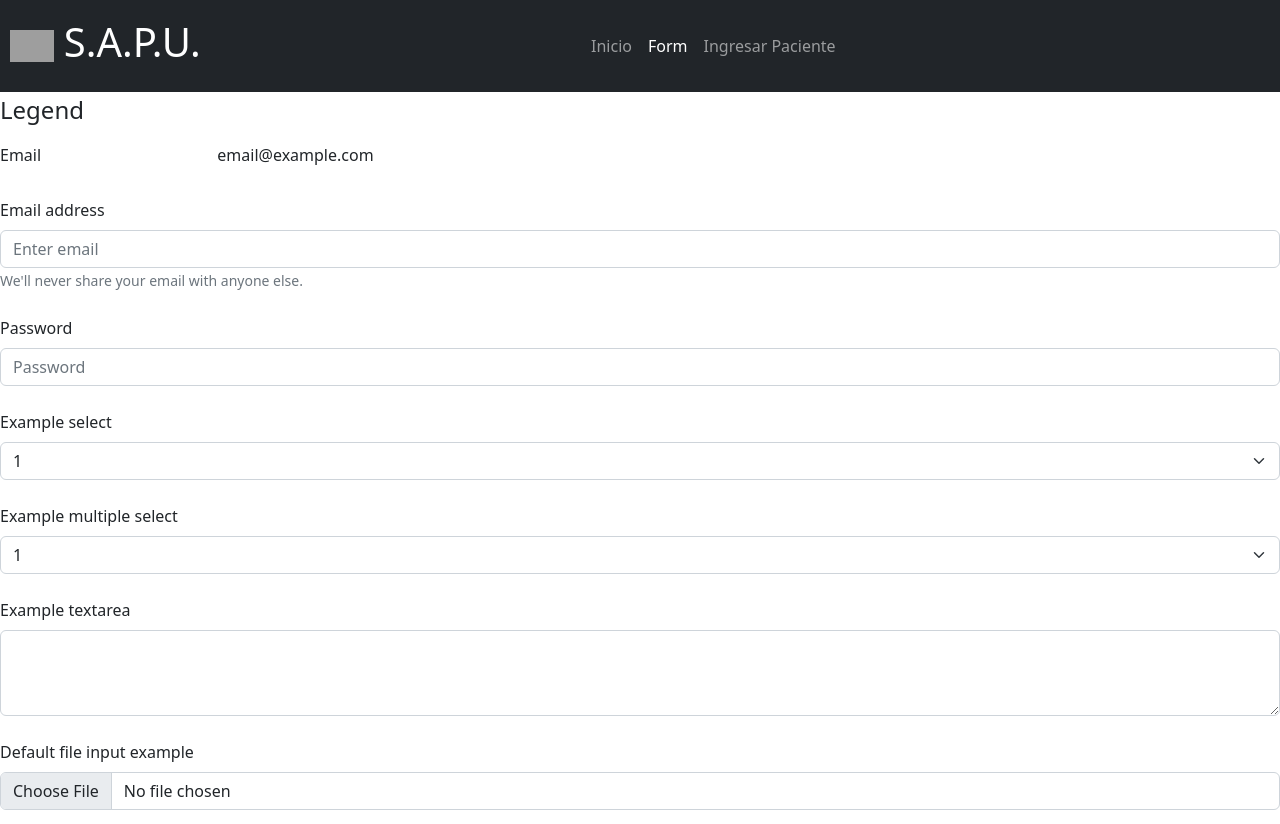
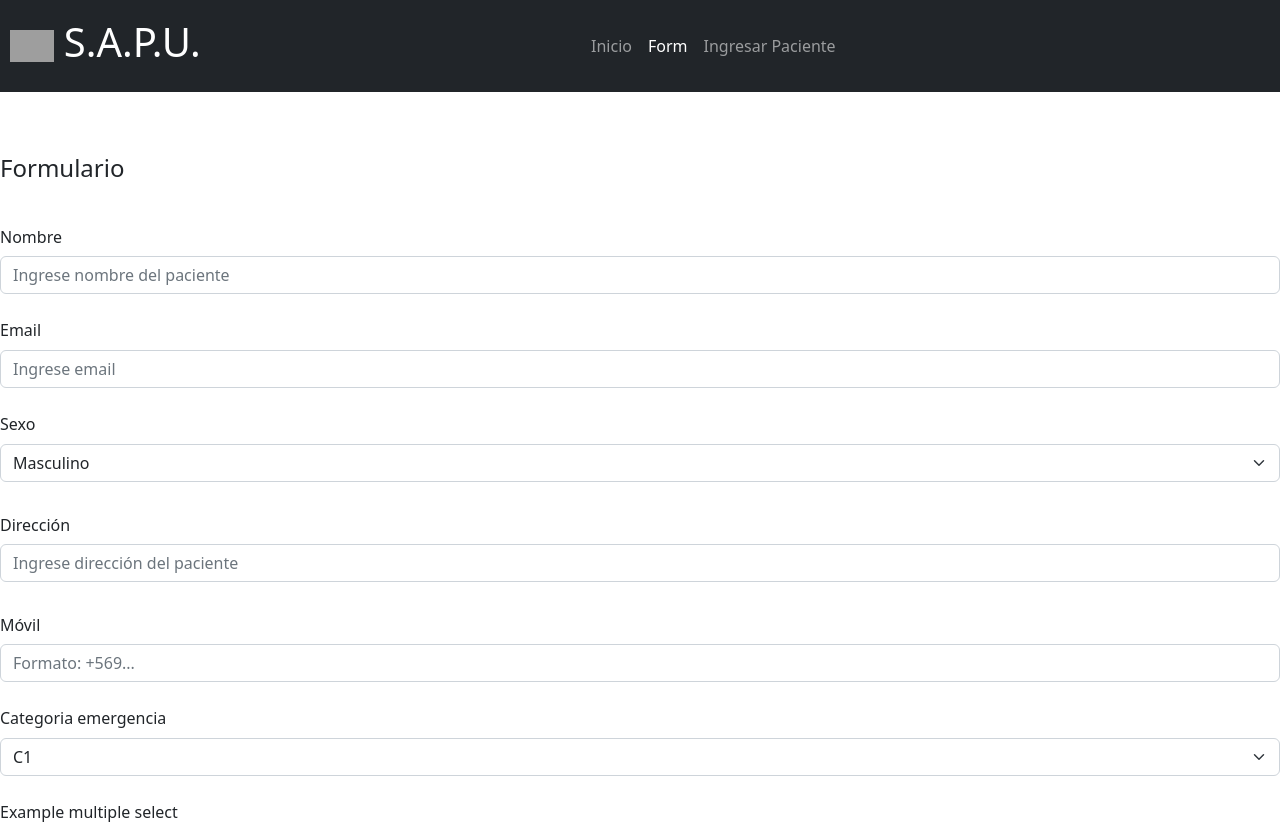
Before and after one commit to fcoencina/-INF236-2023-1-PAR201-GRUPO-1, a React (Create React App) app in the folder client/: page /form in a window 1280 px wide. Shown: the top 824 px of the page. Built offline with nearby package versions, Linux system fonts and the light colour scheme; grey boxes are pictures that could not be loaded.

Commit message:
Arreglos margin y modificaciones formulario

```diff
--- a/client/src/components/create.js
+++ b/client/src/components/create.js
@@ -41,7 +41,7 @@ export default function Create() {
 
  // This following section will display the form that takes the input from the user.
  return (
-   <div style={{margin:20}}>
+   <div style={{marginTop: "150px"}}>
      <h3>Crear un nuevo Paciente</h3>
      <form onSubmit={onSubmit}>
        <div className="form-group">
--- a/client/src/components/form.js
+++ b/client/src/components/form.js
@@ -5,36 +5,44 @@ import React from "react";
 import "bootstrap/dist/css/bootstrap.css";
 
 // We import NavLink to utilize the react router.
-import { NavLink } from "react-router-dom";
+//import { NavLink } from "react-router-dom";
 
 export default function Form() {
     return (
-        <form>
+        <form style={{marginTop: "150px"}}>
             <fieldset>
-                <legend>Legend</legend>
-                <div className="form-group row">
-                    <label for="staticEmail" class="col-sm-2 col-form-label">Email</label>
-                    <div className="col-sm-10">
-                        <input type="text" readonly="" className="form-control-plaintext" id="staticEmail" value="email@example.com" />
-                    </div>
+                <legend>Formulario</legend>
+                <div class="form-group">
+                    <label class="col-form-label mt-4" for="inputDefault">Nombre</label>
+                    <input type="text" class="form-control" placeholder="Ingrese nombre del paciente" id="inputDefault" />
                 </div>
                 <div className="form-group">
-                    <label for="exampleInputEmail1" className="form-label mt-4">Email address</label>
-                    <input type="email" className="form-control" id="exampleInputEmail1" aria-describedby="emailHelp" placeholder="Enter email" />
-                    <small id="emailHelp" className="form-text text-muted">We'll never share your email with anyone else.</small>
+                    <label for="exampleInputEmail1" className="form-label mt-4">Email</label>
+                    <input type="email" className="form-control" id="exampleInputEmail1" aria-describedby="emailHelp" placeholder="Ingrese email"/>
                 </div>
                 <div className="form-group">
-                    <label for="exampleInputPassword1" className="form-label mt-4">Password</label>
-                    <input type="password" className="form-control" id="exampleInputPassword1" placeholder="Password" />
+                    <label for="exampleSelect1" className="form-label mt-4">Sexo</label>
+                    <select className="form-select" id="exampleSelect1">
+                        <option>Masculino</option>
+                        <option>Femenino</option>
+                    </select>
+                </div>
+                <div class="form-group">
+                    <label class="col-form-label mt-4" for="inputDefault">Dirección</label>
+                    <input type="text" class="form-control" placeholder="Ingrese dirección del paciente" id="inputDefault" />
+                </div>
+                <div class="form-group">
+                    <label class="col-form-label mt-4" for="inputDefault">Móvil</label>
+                    <input type="text" class="form-control" placeholder="Formato: +569..." id="inputDefault" />
                 </div>
                 <div className="form-group">
-                    <label for="exampleSelect1" className="form-label mt-4">Example select</label>
+                    <label for="exampleSelect1" className="form-label mt-4">Categoria emergencia</label>
                     <select className="form-select" id="exampleSelect1">
-                        <option>1</option>
-                        <option>2</option>
-                        <option>3</option>
-                        <option>4</option>
-                        <option>5</option>
+                        <option>C1</option>
+                        <option>C2</option>
+                        <option>C3</option>
+                        <option>C4</option>
+                        <option>C5</option>
                     </select>
                 </div>
                 <div className="form-group">
@@ -48,7 +56,7 @@ export default function Form() {
                     </select>
                 </div>
                 <div className="form-group">
-                    <label for="exampleTextarea" className="form-label mt-4">Example textarea</label>
+                    <label for="exampleTextarea" className="form-label mt-4">Observaciones</label>
                     <textarea className="form-control" id="exampleTextarea" rows="3"></textarea>
                 </div>
                 <div className="form-group">
--- a/client/src/components/navbar.js
+++ b/client/src/components/navbar.js
@@ -10,7 +10,7 @@ import { NavLink } from "react-router-dom";
 export default function Navbar() {
   return (
     <div>
-      <nav className="navbar navbar-expand-lg navbar-dark bg-dark">
+      <nav className="navbar navbar-expand-lg navbar-dark bg-dark" style={{position:"fixed", top: 0, left: 0, width: "100%"}}>
         <NavLink className="navbar-brand" to="/" style={{ display: "flex", alignItems: "center", padding: 10 }}>
           <img style={{ "width": 8 + '%', marginRight: 10 }} src="https://cdn.pixabay.com/photo/2016/01/12/23/21/paramedic-1136916_1280.png" alt=""></img>
           <h1 style={{ "text-align": +"center" }}>S.A.P.U.</h1>
--- a/client/src/components/recordList.js
+++ b/client/src/components/recordList.js
@@ -65,8 +65,7 @@ export default function RecordList() {
 
   // This following section will display the table with the records of individuals.
   return (
-    <div style={{ margin: 20 }}>
-      <br></br>
+    <div style={{marginTop: "150px"}}>
       <form class="d-flex">
         <input className="form-control me-sm-2" type="search" placeholder="Buscar Paciente" />
         <button className="btn btn-secondary my-2 my-sm-0" type="submit">Buscar</button>
```
